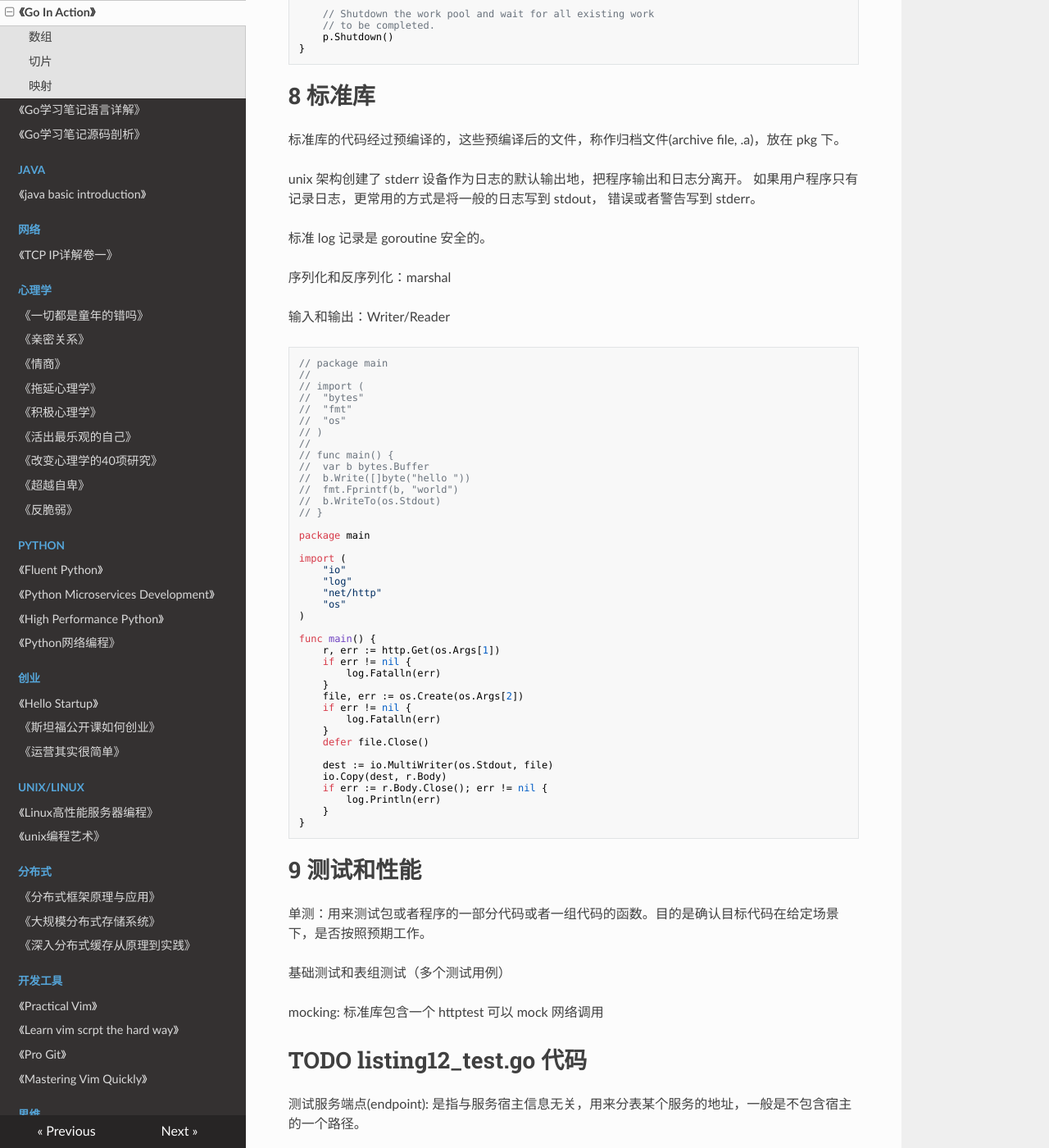
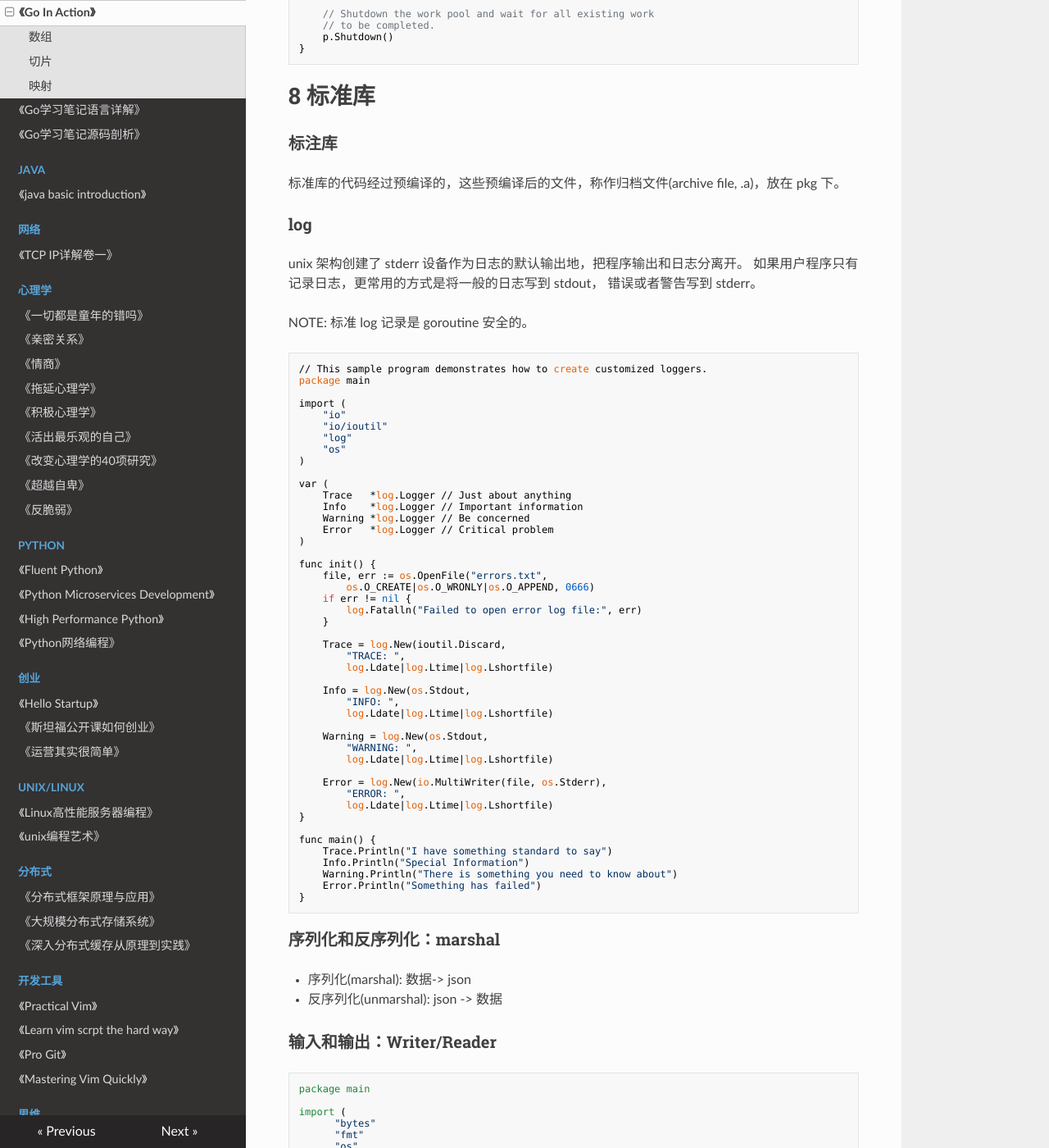
Before and after one commit to PegasusWang/booknotes, an MkDocs documentation site: the page built from docs/golang/go_in_action(go语言实战).md, in a window 1280 px wide and 1400 px high, scrolled down 14239 px. Shown: the whole window at 82% size. Built offline with MkDocs 1.6.1, drawn with Linux system fonts in a browser that asks for light colours; nearby versions of some CDN libraries; old or Windows-style settings are respelled for this version of MkDocs; some of the changed text lies outside the part shown.

Commit message:
go log/io/json

````diff
--- a/docs/golang/go_in_action(go语言实战).md
+++ b/docs/golang/go_in_action(go语言实战).md
@@ -925,36 +925,89 @@
 
 # 8 标准库
 
-
+### 标注库
 标准库的代码经过预编译的，这些预编译后的文件，称作归档文件(archive file, .a)，放在 pkg 下。
 
+### log
 unix 架构创建了  stderr 设备作为日志的默认输出地，把程序输出和日志分离开。
 如果用户程序只有记录日志，更常用的方式是将一般的日志写到 stdout， 错误或者警告写到 stderr。
 
-标准 log 记录是 goroutine 安全的。
+NOTE: 标准 log 记录是 goroutine 安全的。
+```
+// This sample program demonstrates how to create customized loggers.
+package main
 
-序列化和反序列化：marshal
+import (
+	"io"
+	"io/ioutil"
+	"log"
+	"os"
+)
 
+var (
+	Trace   *log.Logger // Just about anything
+	Info    *log.Logger // Important information
+	Warning *log.Logger // Be concerned
+	Error   *log.Logger // Critical problem
+)
 
-输入和输出：Writer/Reader
+func init() {
+	file, err := os.OpenFile("errors.txt",
+		os.O_CREATE|os.O_WRONLY|os.O_APPEND, 0666)
+	if err != nil {
+		log.Fatalln("Failed to open error log file:", err)
+	}
 
+	Trace = log.New(ioutil.Discard,
+		"TRACE: ",
+		log.Ldate|log.Ltime|log.Lshortfile)
+
+	Info = log.New(os.Stdout,
+		"INFO: ",
+		log.Ldate|log.Ltime|log.Lshortfile)
+
+	Warning = log.New(os.Stdout,
+		"WARNING: ",
+		log.Ldate|log.Ltime|log.Lshortfile)
+
+	Error = log.New(io.MultiWriter(file, os.Stderr),
+		"ERROR: ",
+		log.Ldate|log.Ltime|log.Lshortfile)
+}
+
+func main() {
+	Trace.Println("I have something standard to say")
+	Info.Println("Special Information")
+	Warning.Println("There is something you need to know about")
+	Error.Println("Something has failed")
+}
+```
+
+### 序列化和反序列化：marshal
+
+- 序列化(marshal): 数据-> json
+- 反序列化(unmarshal): json -> 数据
+
+### 输入和输出：Writer/Reader
 
 ```
-// package main
-//
-// import (
-// 	"bytes"
-// 	"fmt"
-// 	"os"
-// )
-//
-// func main() {
-// 	var b bytes.Buffer
-// 	b.Write([]byte("hello "))
-// 	fmt.Fprintf(b, "world")
-// 	b.WriteTo(os.Stdout)
-// }
+package main
 
+import (
+      "bytes"
+      "fmt"
+      "os"
+)
+
+func main() {
+      var b bytes.Buffer
+      b.Write([]byte("hello "))
+      fmt.Fprintf(b, "world")
+      b.WriteTo(os.Stdout)
+}
+```
+
+```
 package main
 
 import (
@@ -983,6 +1036,44 @@
 }
 ```
 
+```
+// 实现一个简单的 curl 请求，同时把返回结果写到 stdout 和文件
+package main
+
+import (
+	"io"
+	"log"
+	"net/http"
+	"os"
+)
+
+// main is the entry point for the application.
+func main() {
+	// r here is a response, and r.Body is an io.Reader.
+	r, err := http.Get(os.Args[1])
+	if err != nil {
+		log.Fatalln(err)
+	}
+
+	// Create a file to persist the response.
+	file, err := os.Create(os.Args[2])
+	if err != nil {
+		log.Fatalln(err)
+	}
+	defer file.Close()
+
+	// Use MultiWriter so we can write to stdout and
+	// a file on the same write operation.
+	dest := io.MultiWriter(os.Stdout, file)
+
+	// Read the response and write to both destinations.
+	io.Copy(dest, r.Body)
+	if err := r.Body.Close(); err != nil {
+		log.Println(err)
+	}
+}
+```
+
 
 # 9 测试和性能
 
````
Also changed, not shown: other parts of docs/golang/go_in_action(go语言实战).md (+1 -1 lines).
